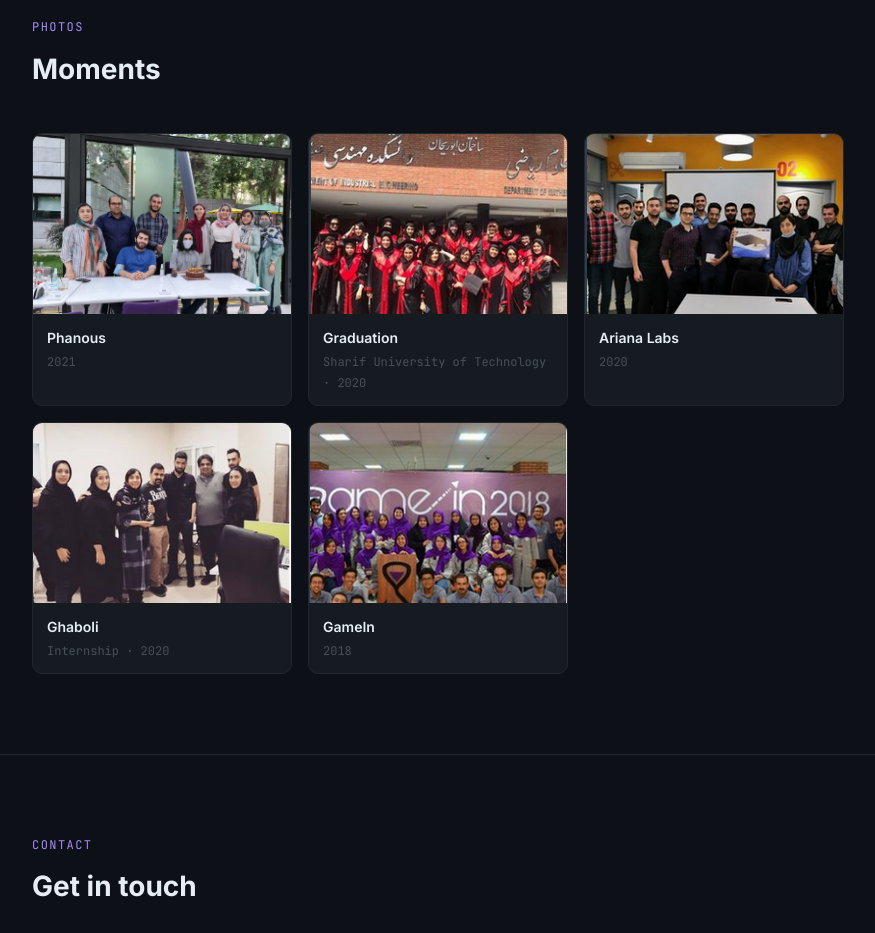
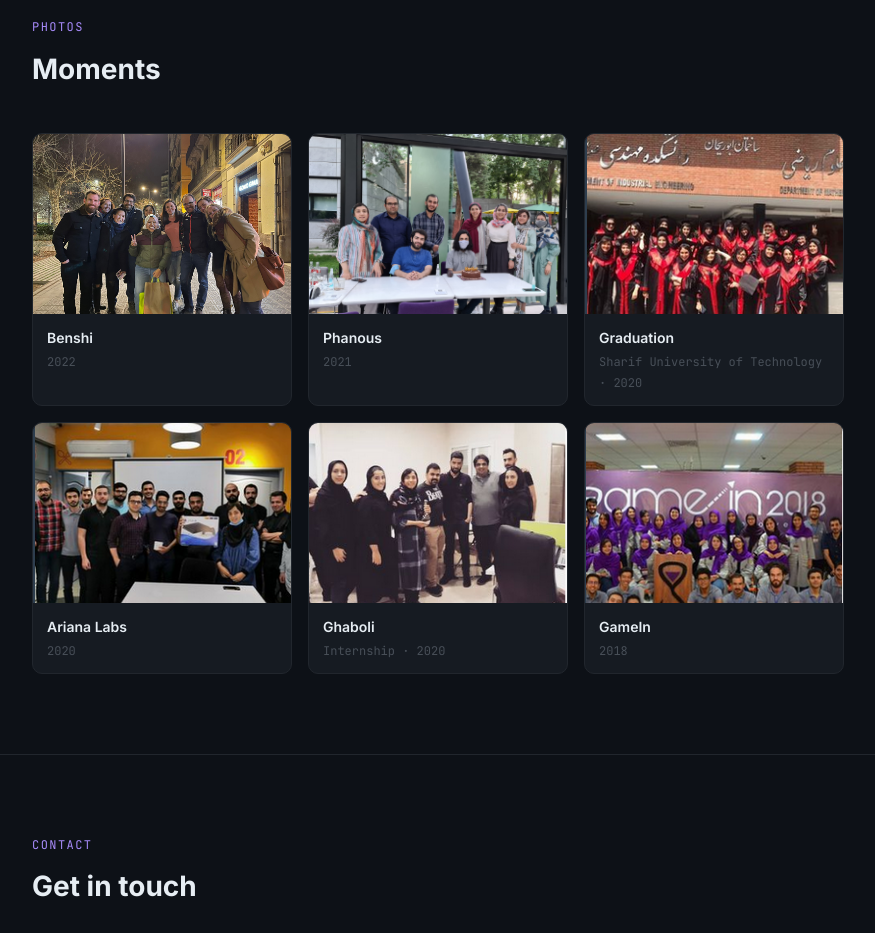
Before and after one commit to mahsirat-atiye/mahsirat-atiye.github.io, a plain HTML site: page index.html in a window 1280 px wide. Shown: the part 3260-4193 px from the top of the page, without its empty margins (202-1077 px from the left). Drawn offline with Linux system fonts and the light colour scheme.

Commit message:
Add Benshi 2022 photo, keep moments in reverse chronological order

```diff
--- a/index.html
+++ b/index.html
@@ -229,6 +229,14 @@
     <div class="photo-grid">
 
       <figure class="photo-card">
+        <img src="images/benshi-2022.jpg" alt="Benshi 2022" />
+        <figcaption>
+          <span class="photo-caption-title">Benshi</span>
+          <span class="photo-caption-sub">2022</span>
+        </figcaption>
+      </figure>
+
+      <figure class="photo-card">
         <img src="images/phanous-2021.png" alt="Phanous 2021" />
         <figcaption>
           <span class="photo-caption-title">Phanous</span>
```
Also changed, not shown: images/benshi-2022.jpg (added).
